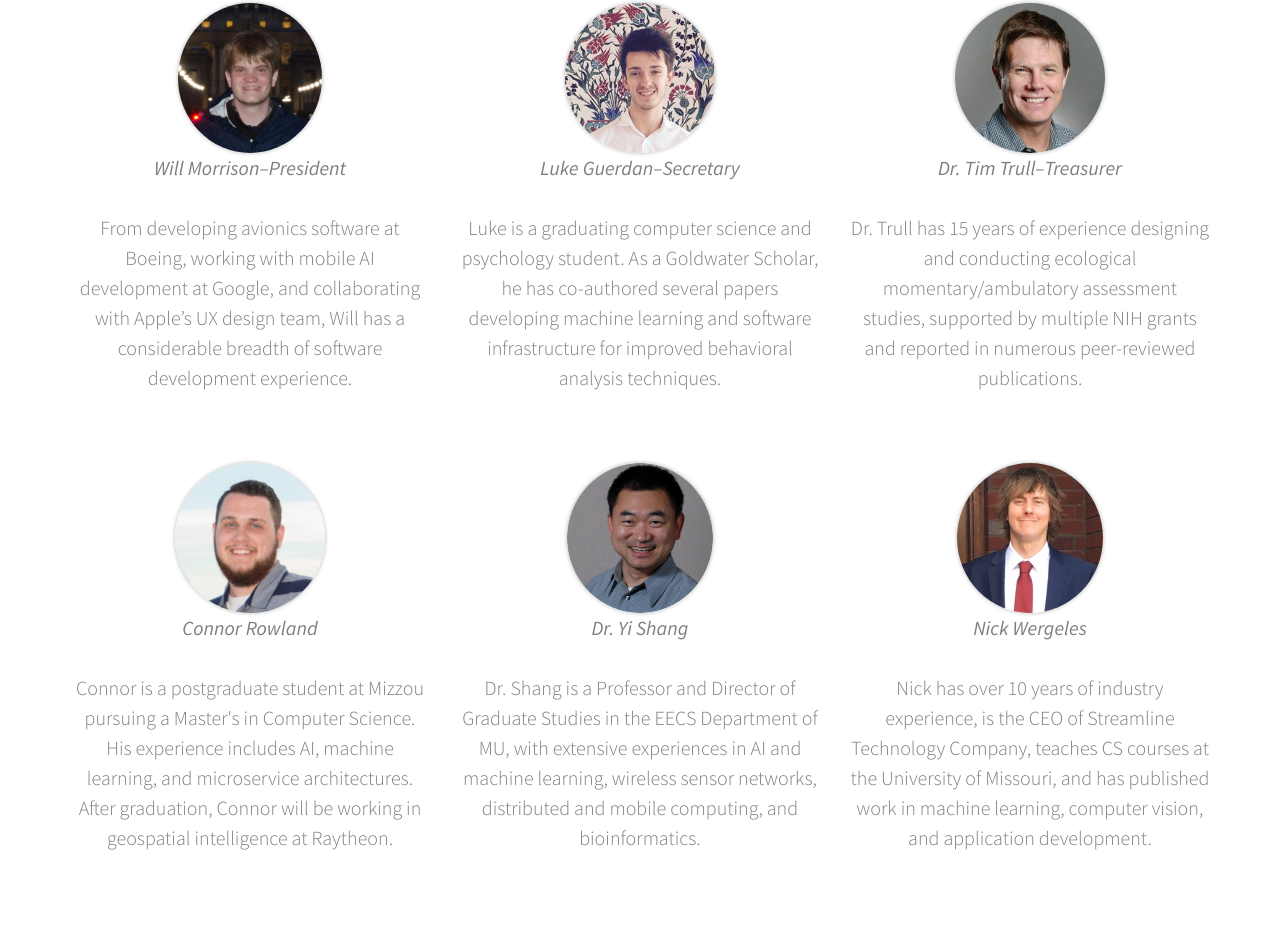
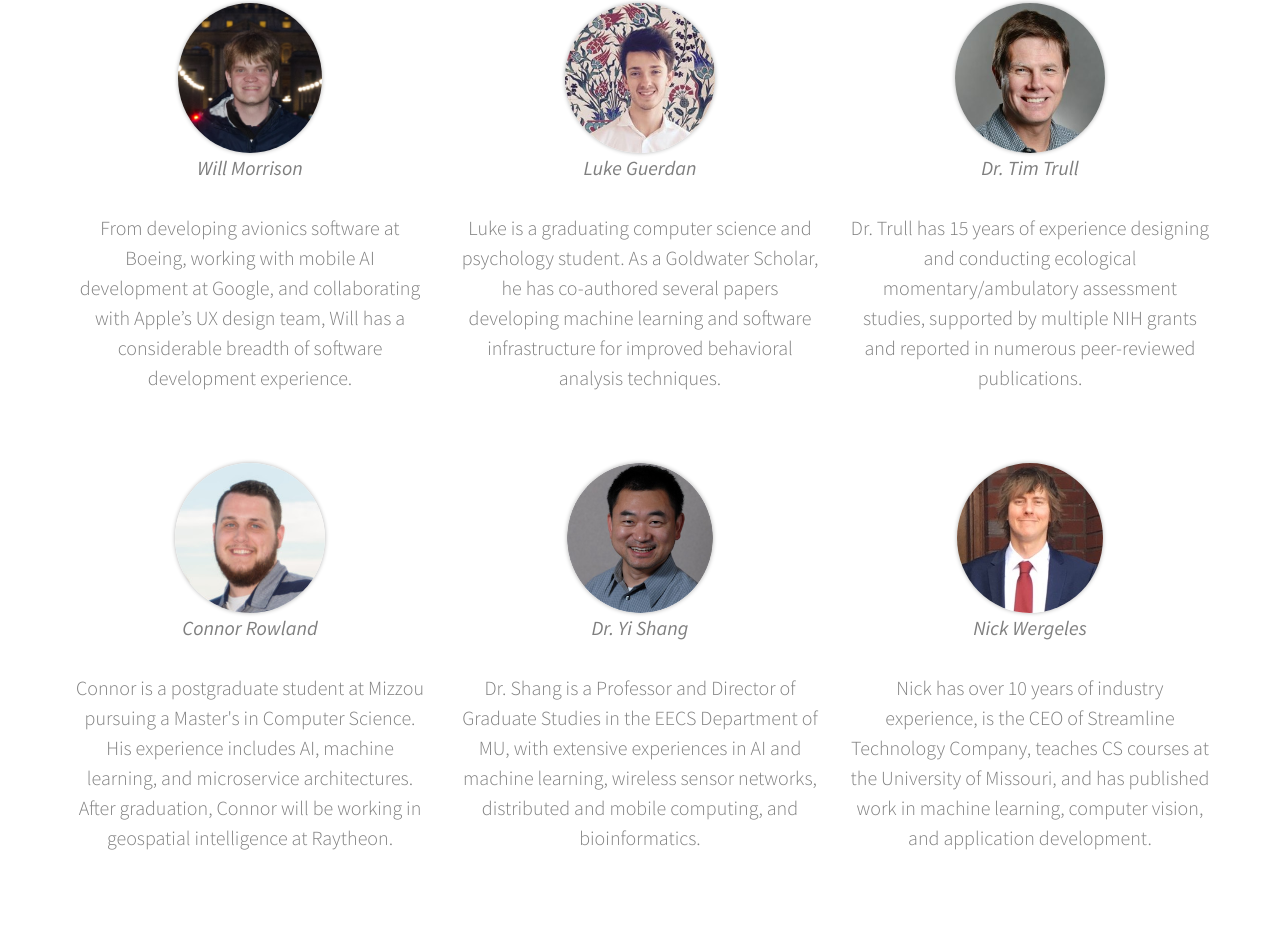
Before and after one commit to MUDICL/MUDICL.github.io, a plain HTML site: page index.html in a window 1280 px wide. Shown: the part 4739-5665 px from the top of the page. Drawn offline with nearby package versions, Linux system fonts and the light colour scheme; files whose address does not match are found by name.

Commit message:
remove titles

```diff
--- a/index.html
+++ b/index.html
@@ -307,7 +307,7 @@
 		</div>
 	</section> -->
 
-<!-- 	<section id="fh5co-counters" style="background-image: url(images/full_image_1.jpg);" data-stellar-background-ratio="0.5">
+	<!-- <section id="fh5co-counters" style="background-image: url(images/full_image_1.jpg);" data-stellar-background-ratio="0.5">
 		<div class="fh5co-overlay"></div>
 		<div class="container">
 			<div class="row">
@@ -346,7 +346,7 @@
 				</div>
 			</div>
 		</div>
-	</section> -->
+	</section>  -->
 	<section id="fh5co-testimonials" data-section="team">
 		<div class="container">
 			<div class="row">
@@ -354,7 +354,7 @@
 					<div class="to-animate">
 						<div><img style="border-radius:50%;box-shadow: 0 0 4px rgba(0, 0, 0, .3);" height="150" src="images/willpic.png"></div>
 						<p>
-						<em>Will Morrison–President</em>
+						<em>Will Morrison</em>
 						</p>
 					</div>
 					<div class="box-testimony">
@@ -367,7 +367,7 @@
 					<div class="to-animate">
 						<div><img style="border-radius:50%;box-shadow: 0 0 4px rgba(0, 0, 0, .3);" height="150" src="images/luke.jpg" alt="Person"></div>
 						<p>
-						<em>Luke Guerdan–Secretary</em>
+						<em>Luke Guerdan</em>
 						</p>
 					</div>
 					<div class="box-testimony">
@@ -380,7 +380,7 @@
 						<div class="to-animate">
 							<div class="founder"><img style="border-radius:50%;box-shadow: 0 0 4px rgba(0, 0, 0, .3);" height="150" src="images/trull.jpg" alt="Person"></div>
 							<p>
-								<em>Dr. Tim Trull–Treasurer</em>
+								<em>Dr. Tim Trull</em>
 							</p>
 						</div>
 						<div class="box-testimony">
```
